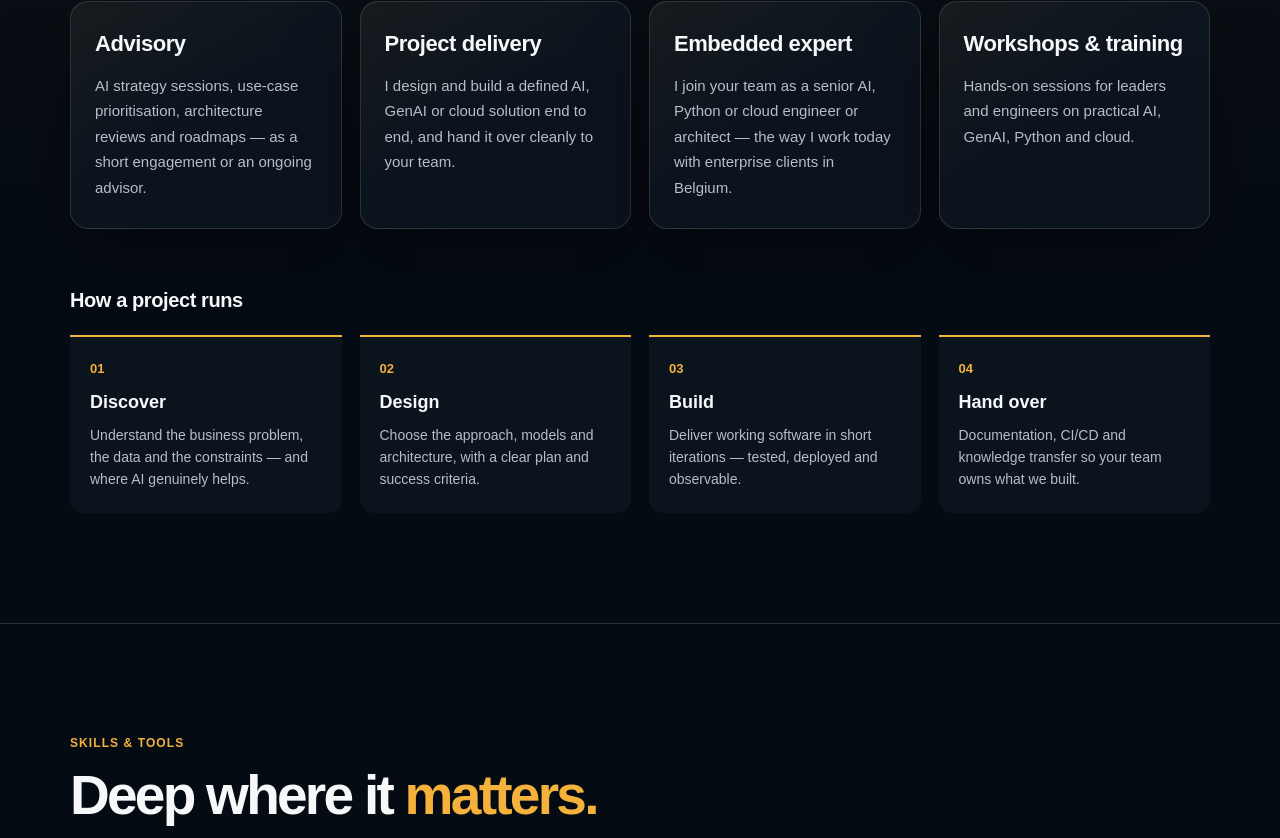
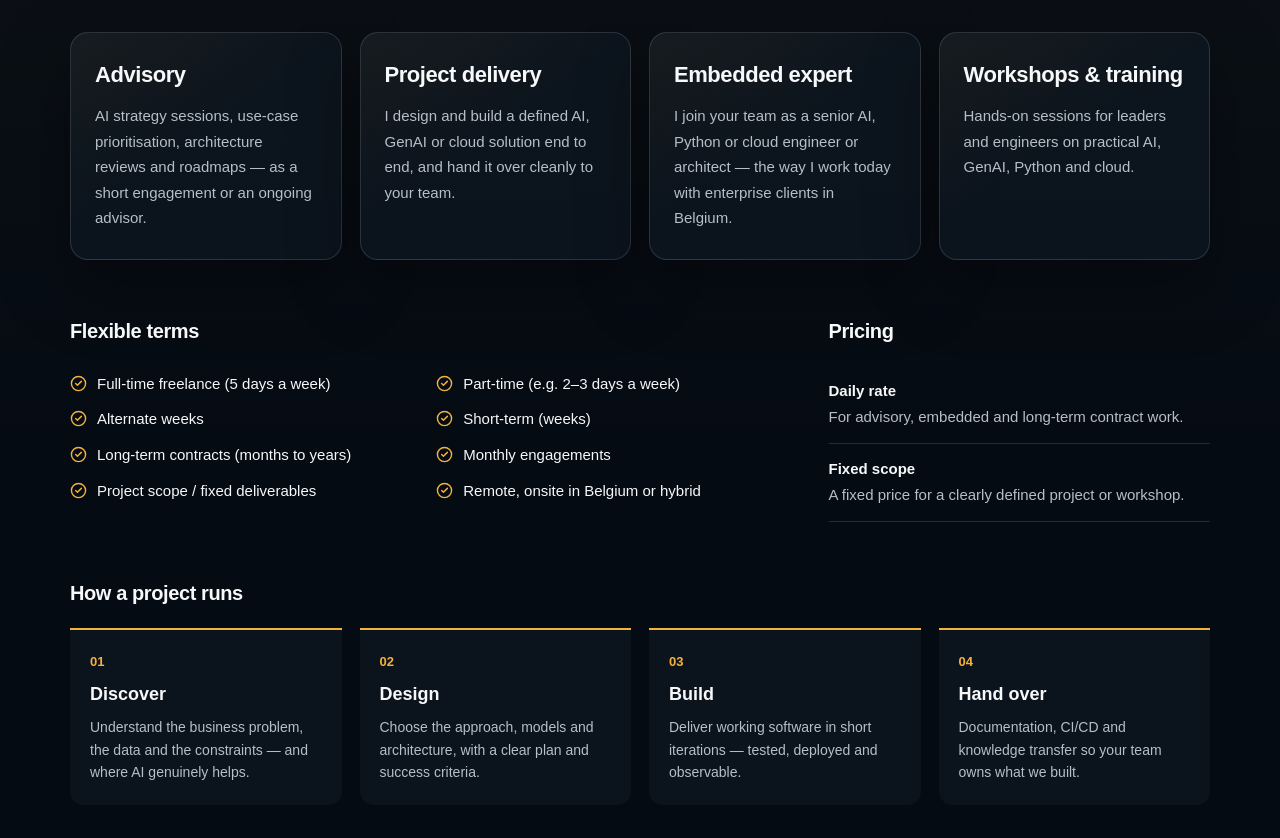
Before and after one commit to saurabh3737/saurabhjaiswal-website, a Next.js app: page /work-with-me in a window 1280 px wide. Shown: the part 1959-2797 px from the top of the page. Built offline with nearby package versions, Linux system fonts and the light colour scheme.

Commit message:
patch 03b: flexible terms, headline, nav focus

```diff
--- a/src/app/work-with-me/page.tsx
+++ b/src/app/work-with-me/page.tsx
@@ -20,8 +20,8 @@ export default function WorkWithMePage() {
       <PageHero
         eyebrow="Work with me"
         title="Senior AI expertise,"
-        accent="without the full-time hire."
-        intro="I help companies decide where AI pays off and then build it — as an advisor, an architect or a hands-on engineer inside your team. AI, Python, AWS and Azure, with 15+ years of enterprise delivery behind it."
+        accent="freelance, on your terms."
+        intro="I help companies decide where AI pays off and then build it — as an advisor, an architect or a hands-on engineer inside your team. Full-time or part-time, short or long term, on a daily rate or a fixed scope. AI, Python, AWS and Azure, with 15+ years of enterprise delivery behind it."
         primary={{
           label: ctas.bookCall.longLabel,
           href: ctas.bookCall.href,
--- a/src/components/work-with-me/EngagementModels.tsx
+++ b/src/components/work-with-me/EngagementModels.tsx
@@ -1,6 +1,10 @@
+import { CheckCircle2 } from "lucide-react";
+
 import {
   engagementModels,
+  pricingModels,
   processSteps,
+  workingPatterns,
 } from "@/content/services";
 
 export default function EngagementModels() {
@@ -40,6 +44,38 @@ export default function EngagementModels() {
           ))}
         </div>
 
+        <div className="wwm-terms">
+          <div>
+            <h3 className="wwm-subhead">
+              Flexible terms
+            </h3>
+
+            <ul className="wwm-check-list wwm-terms-list">
+              {workingPatterns.map((item) => (
+                <li key={item}>
+                  <CheckCircle2 size={17} />
+                  {item}
+                </li>
+              ))}
+            </ul>
+          </div>
+
+          <div>
+            <h3 className="wwm-subhead">
+              Pricing
+            </h3>
+
+            <ul className="wwm-plain-list wwm-pricing">
+              {pricingModels.map((item) => (
+                <li key={item.title}>
+                  <strong>{item.title}</strong>
+                  <span>{item.text}</span>
+                </li>
+              ))}
+            </ul>
+          </div>
+        </div>
+
         <h3 className="wwm-subhead">
           How a project runs
         </h3>
--- a/src/content/services.ts
+++ b/src/content/services.ts
@@ -131,6 +131,28 @@ export const engagementModels = [
   },
 ];
 
+export const workingPatterns = [
+  "Full-time freelance (5 days a week)",
+  "Part-time (e.g. 2–3 days a week)",
+  "Alternate weeks",
+  "Short-term (weeks)",
+  "Long-term contracts (months to years)",
+  "Monthly engagements",
+  "Project scope / fixed deliverables",
+  "Remote, onsite in Belgium or hybrid",
+];
+
+export const pricingModels = [
+  {
+    title: "Daily rate",
+    text: "For advisory, embedded and long-term contract work.",
+  },
+  {
+    title: "Fixed scope",
+    text: "A fixed price for a clearly defined project or workshop.",
+  },
+];
+
 export const processSteps = [
   {
     title: "Discover",
@@ -212,7 +234,12 @@ export const faqs = [
   {
     question: "How do engagements usually work?",
     answer:
-      "As a freelance contract — on a daily rate for advisory and embedded work, or a fixed scope for well-defined projects and workshops. We agree the shape on a first call.",
+      "As a freelance contractor — on a daily rate, or a fixed price for a clearly defined scope. Full-time (5 days a week) or part-time (for example 3 days a week or alternate weeks), short-term or long-term, monthly or project-based. We agree the shape on a first call.",
+  },
+  {
+    question: "Do you take permanent roles?",
+    answer:
+      "Not at the moment. I work as a freelance consultant and contractor — including full-time, long-term contracts.",
   },
   {
     question: "Which languages do you work in?",
--- a/src/styles/header.css
+++ b/src/styles/header.css
@@ -75,6 +75,16 @@
 
 .nav-link:hover::after {
   right: 0;
+}
+
+.nav-link:focus:not(:focus-visible) {
+  outline: none;
+}
+
+.nav-link:focus-visible {
+  outline: 2px solid var(--accent);
+  outline-offset: 6px;
+  border-radius: 4px;
 }
 
 .header-actions {
--- a/src/styles/work.css
+++ b/src/styles/work.css
@@ -327,6 +327,31 @@
 }
 
 
+.wwm-terms {
+  display: grid;
+
+  grid-template-columns: minmax(0, 1.3fr) minmax(0, 0.7fr);
+
+  gap: 50px;
+}
+
+.wwm-terms-list {
+  display: grid;
+
+  grid-template-columns: repeat(2, minmax(0, 1fr));
+
+  column-gap: 24px;
+}
+
+.wwm-pricing li {
+  flex-direction: column;
+
+  gap: 4px;
+
+  padding: 14px 0;
+}
+
+
 /* =========================================
    CASE STUDIES
    ========================================= */
@@ -596,6 +621,7 @@
   }
 
   .wwm-columns,
+  .wwm-terms,
   .wwm-faq-layout,
   .work-other,
   .case-layout {
@@ -617,6 +643,10 @@
 }
 
 @media (max-width: 620px) {
+  .wwm-terms-list {
+    grid-template-columns: minmax(0, 1fr);
+  }
+
   .wwm-process,
   .wwm-skills-grid {
     grid-template-columns: minmax(0, 1fr);
```
